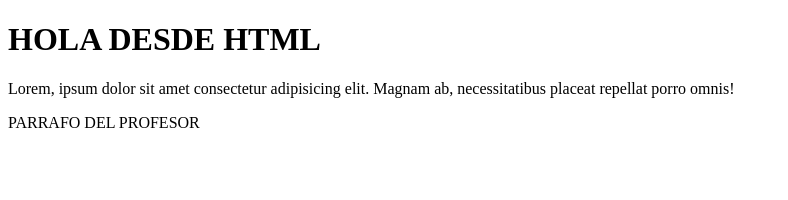
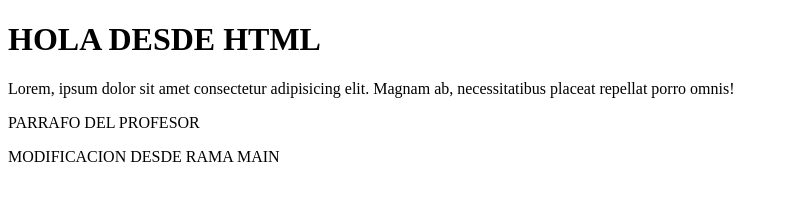
Before and after one commit to jcosses/Eva_02, a plain HTML site: page index.html in a window 1280 px wide. Shown: the whole page, without its empty margins (0-788 px from the left). Drawn offline with Linux system fonts and the light colour scheme.

Commit message:
Modifique el Index desde Main

```diff
--- a/index.html
+++ b/index.html
@@ -14,6 +14,7 @@
        necessitatibus placeat repellat porro omnis!
     </P>
     <P>PARRAFO DEL PROFESOR</P>
+    <p>MODIFICACION DESDE RAMA MAIN</p>
 </body>
 
 </html>
```
